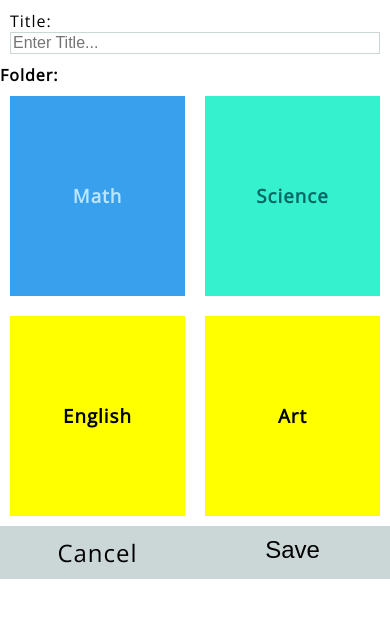
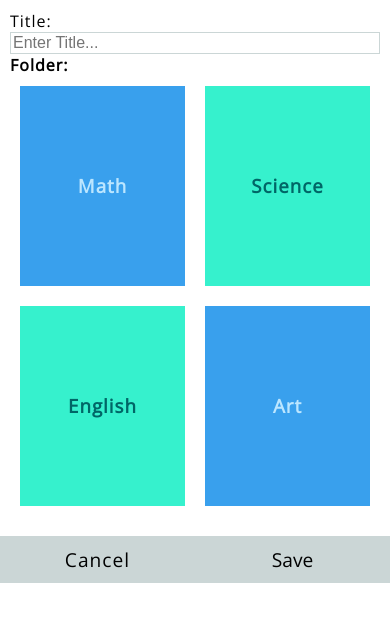
Before and after one commit to iidodson/SE-321-Group-Project-3, a PHP site: the page made by SaveNotes (1).html in a window 390 px wide. Shown: the top 622 px of the page. Run offline with PHP 8.4, Linux system fonts and the light colour scheme.

Commit message:
Normalizing styles in saving notes

```diff
--- a/SaveNotes (1).html
+++ b/SaveNotes (1).html
@@ -7,12 +7,12 @@
     <link href="https://fonts.googleapis.com/css?family=Open+Sans" rel="stylesheet">
   </head>
   <body>
-  <div>
+  <div class="top">
     <section id="title">
       <form>
         <div>
           <div class="row">
-            <label for="titleinput" class="title">Title:</label>
+            <label for="titleinput" class="headline">Title:</label>
             <input class="form-control" type="text" id="titleinput" aria-describedby="titleinput" placeholder="Enter Title...">
           </div>
         </div>
@@ -20,18 +20,18 @@
     </section>
 
     <section>
-      <h1 class="title">Folder:</h1>
+      <h1 class="headline">Folder:</h1>
       <div class="folders">
         <div class="folders-row">
-          <h3 id="math" class="folder-row--title">Math</h3>
-          <h3 id="science" class="folder-row--title">Science</h3>
+          <h3 class="folder-row--title color1">Math</h3>
+          <h3 class="folder-row--title color2">Science</h3>
         </div>
         <div class="folders-row">
-          <h3 class="folder-row--title">English</h3>
-          <h3 class="folder-row--title">Art</h3>
+          <h3 class="folder-row--title color2">English</h3>
+          <h3 class="folder-row--title color1">Art</h3>
         </div>
     </section>
-
+</div>
     <div class="button">
         <div class="button-container">
           <a href="create_notes.html" class="button-container--text ">Cancel</a>
@@ -41,6 +41,7 @@
         </div>
     </div>
   </div>
+
 </body>
 
 </html>
--- a/css/default.css
+++ b/css/default.css
@@ -19,8 +19,8 @@
     font-size: inherit;
     background-color: inherit;
     border: inherit;
-    font-size: inherit;
     padding: 0;
+    font: inherit;
   }
 
   /*********************Index.html****************************/
@@ -66,6 +66,7 @@
     width: 100%;
     display: flex;
     padding: 10px 0px;
+    margin-top: 10px;
   }
 
   .button-container {
@@ -73,7 +74,7 @@
     text-align: center;
 }
   .button-container--text {
-    font-size: 1.500rem;
+    font-size: 1.2rem;
     text-align: center;
   }
 
@@ -153,7 +154,7 @@
 
 /*******************Saving Notes.html***********************/
 
-  #title, #folders, #buttons {
+  #folders, #buttons {
     padding: 10px;
   }
 
@@ -172,7 +173,7 @@
     width: 200px;
   }
 
-  .title {
+  .headline {
     font-size: 16px;
   }
 
@@ -190,14 +191,17 @@
     vertical-align: middle;
   }
 
-  #math {
+  .color1 {
     background-color: #39A0ED;
     color: #bce6ff;
   }
 
-  #science {
+  .color2 {
     background-color: #36F1CD;
     color: #006666;
   }
 
+  .top {
+    padding: 10px;
+  }
 }
```
